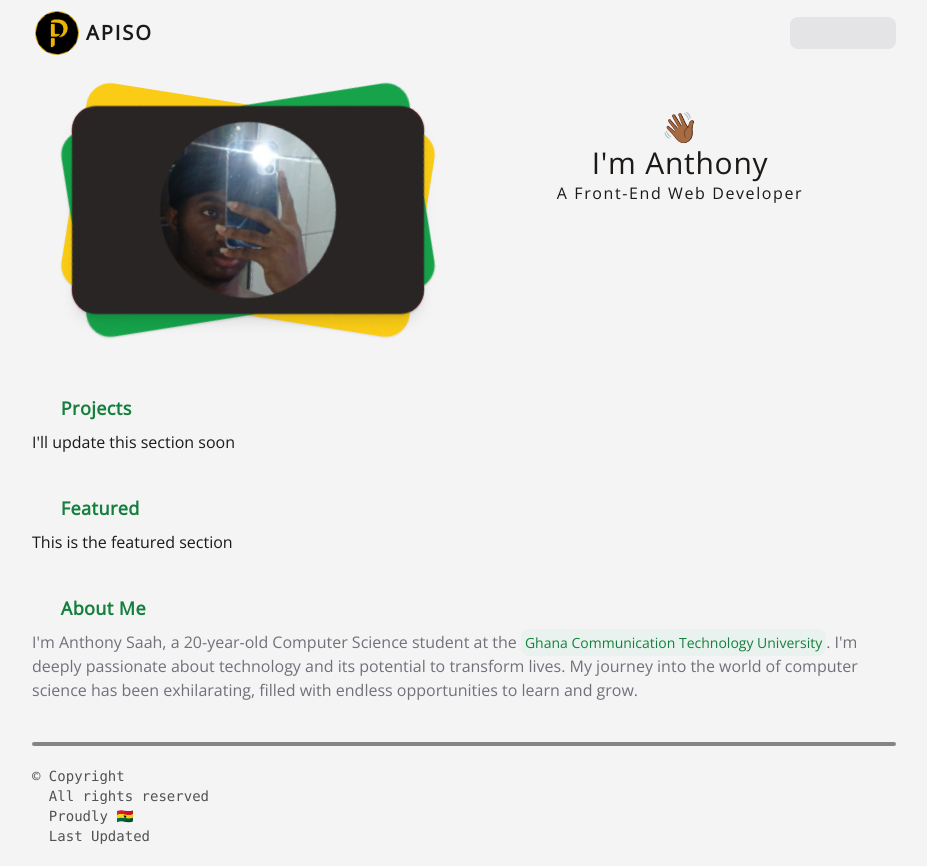
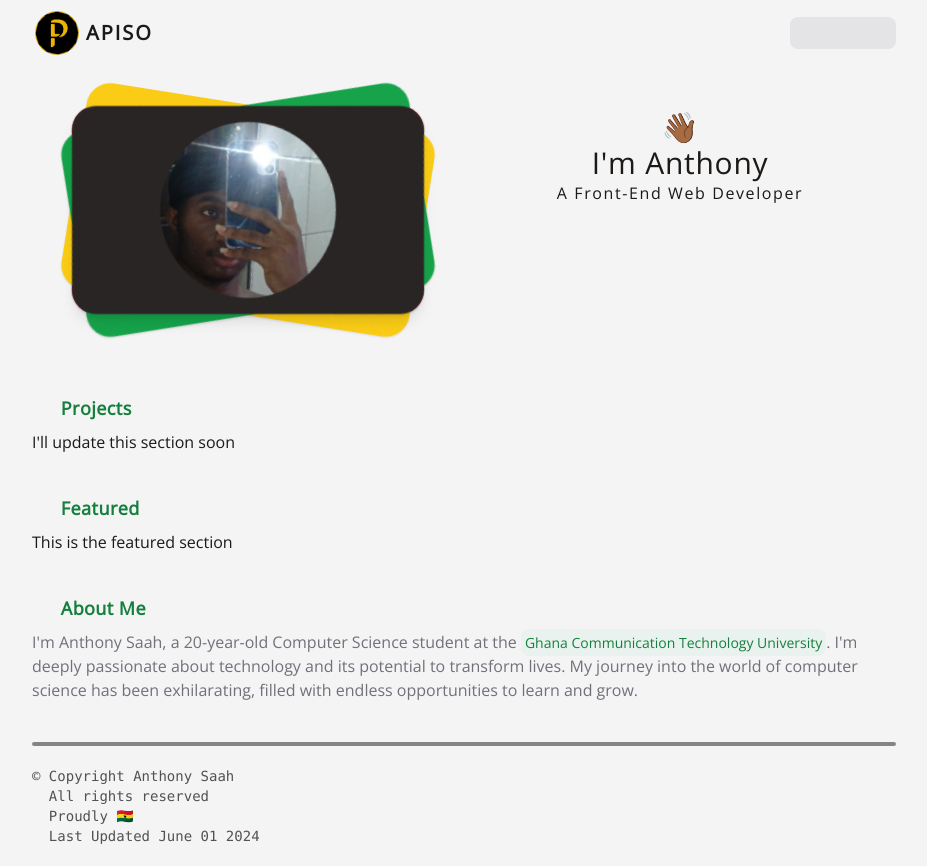
Before and after one commit to thepapisogram/anthony-saah, a Next.js app: page / in a window 1280 px wide. Shown: the whole page, without its empty margins (176-1103 px from the left). Built offline with nearby package versions, Linux system fonts and the light colour scheme; some icons are missing.

Commit message:
Footer content fixed

```diff
--- a/app/layout.js
+++ b/app/layout.js
@@ -22,7 +22,7 @@ export default function RootLayout({ children }) {
       <body className={`${open_sans.className} app`}>
         <NavBar />
         {children}
-        <Footer author={site_info.author} year={site_info.year} last_updated={site_info.last_updated} />
+        <Footer author={site_info.general.author} year={site_info.general.year} last_updated={site_info.general.last_updated} />
       </body>
     </html>
   );
```
